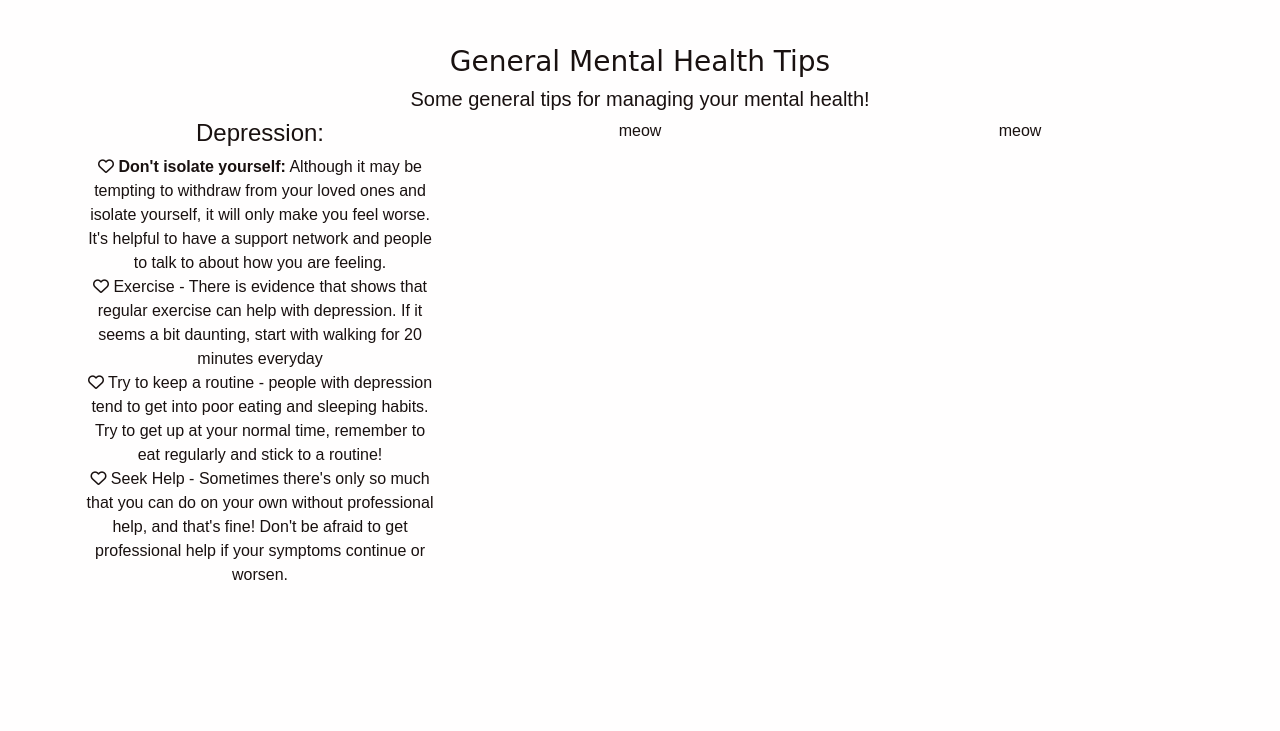
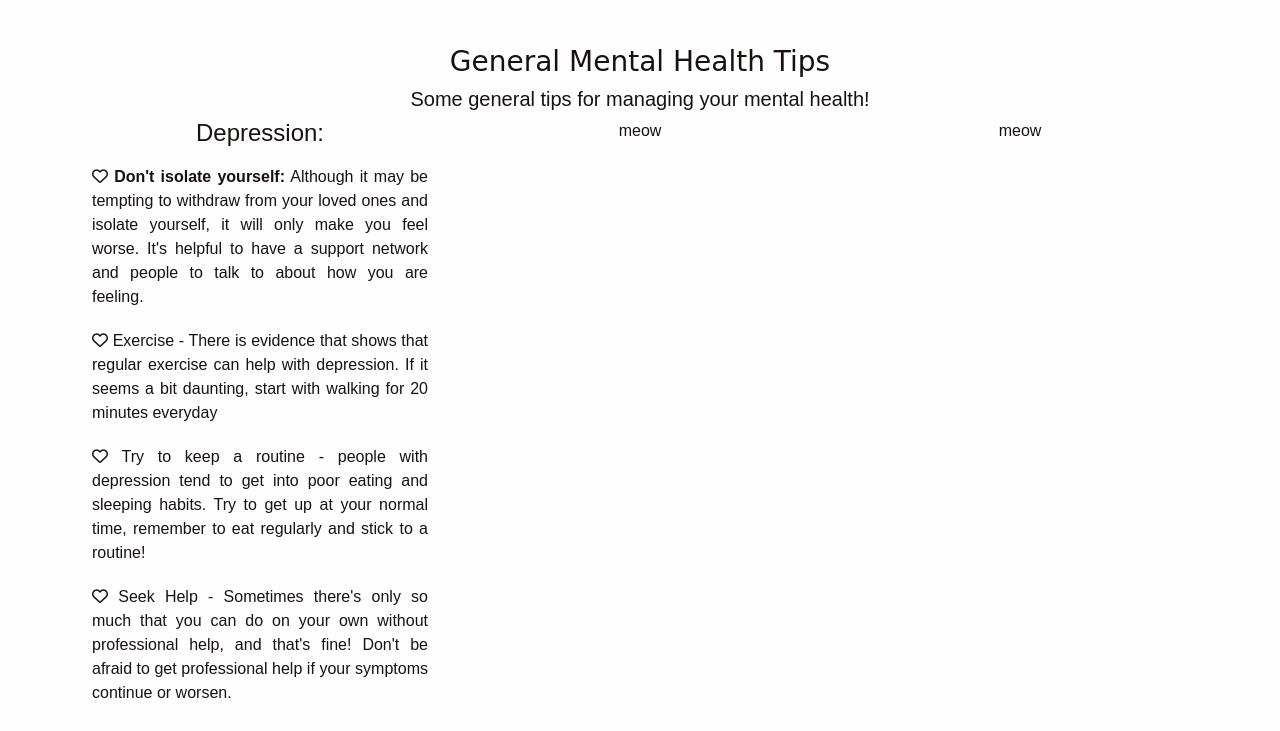
Before and after one commit to aminoacid-01/reach-out, a plain HTML site: page index.html in a window 1280 px wide. Shown: the part 1159-1890 px from the top of the page. Before the commit the page ends 1762 px from the top, so only its background shows below. Drawn offline with nearby package versions, Linux system fonts and the light colour scheme; a web font is replaced by a local one.

Commit message:
made list styling in about section general

```diff
--- a/assets/css/style.css
+++ b/assets/css/style.css
@@ -19,7 +19,7 @@ body {
     background-color: #fffefe;
     color: #191110
 }
-
+/* heading style */
 h1 {
     text-transform: uppercase;
 }
@@ -37,9 +37,14 @@ span {
     font-family: var(--secondary-font);
     font-size: 1.5rem;
 }
+/* list styles */
 ol, ul{
 list-style: none;
 padding-left: 0;
+}
+li{
+    padding: 10px;
+        text-align: justify;
 }
 
 i{
```
Also changed, not shown: index.html (+1 -2 lines), assets/images/about-image.webp (added).
